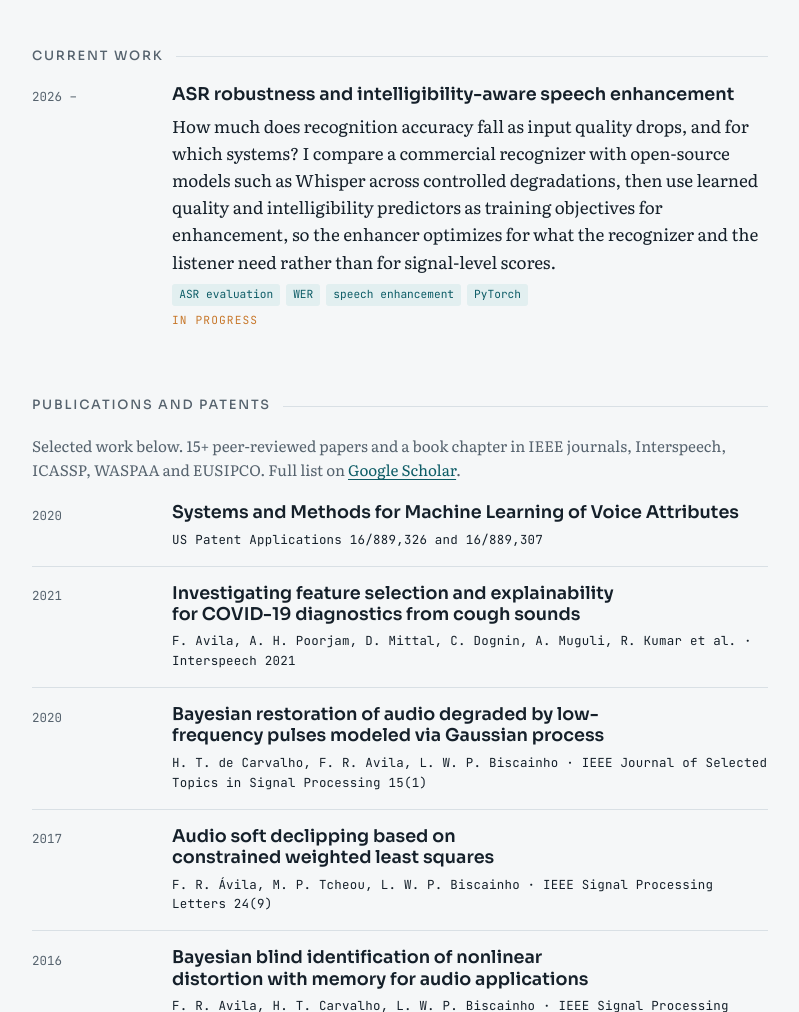
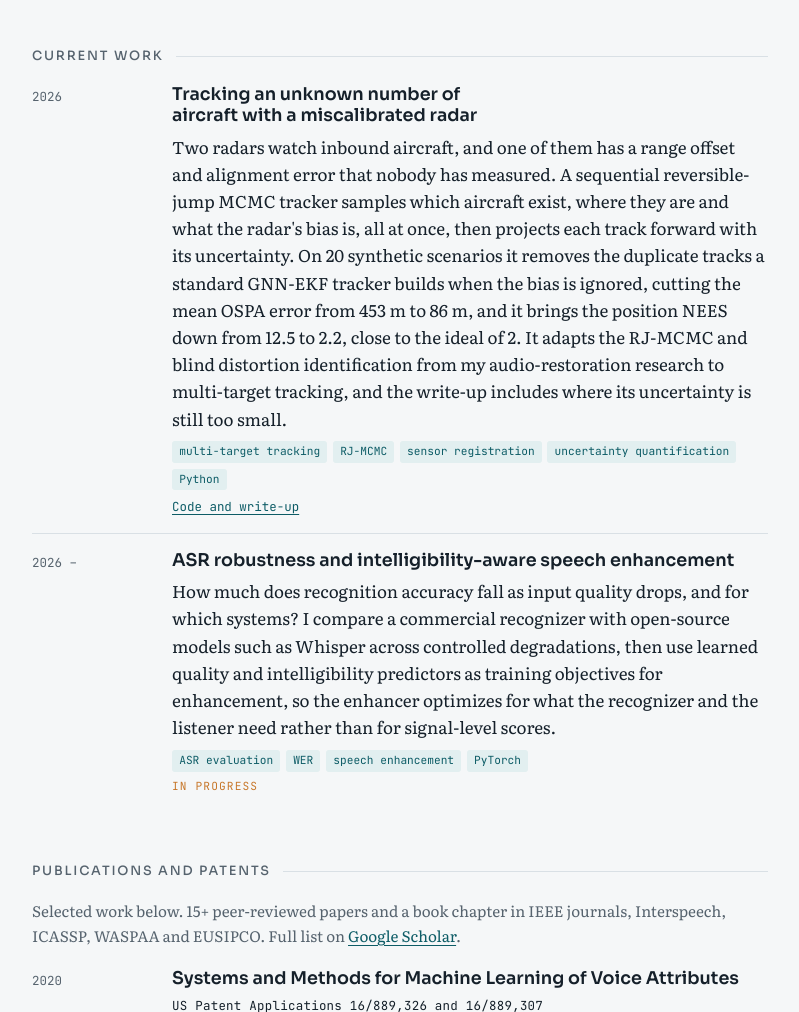
Before and after one commit to flaviorainhoavila/flaviorainhoavila.github.io, a plain HTML site: page index.html in a window 1280 px wide. Shown: the part 538-1550 px from the top of the page, without its empty margins (240-1039 px from the left). Drawn offline with Linux system fonts and the light colour scheme.

Commit message:
Add project entry for multi-target tracking research
Added a new work entry detailing a multi-target tracking project using RJ-MCMC and sensor registration techniques, including a link to the code and write-up.

```diff
--- a/index.html
+++ b/index.html
@@ -98,6 +98,15 @@ footer{color:var(--muted);border-top:1px solid var(--rule);padding-top:1.25rem}
 <section id="work" aria-labelledby="h-work">
   <h2 id="h-work">Current work</h2>
   <ul class="list">
+    <li class="item">
+      <span class="when">2026</span>
+      <div class="body">
+        <h3>Tracking an unknown number of aircraft with a miscalibrated radar</h3>
+        <p>Two radars watch inbound aircraft, and one of them has a range offset and alignment error that nobody has measured. A sequential reversible-jump MCMC tracker samples which aircraft exist, where they are and what the radar's bias is, all at once, then projects each track forward with its uncertainty. On 20 synthetic scenarios it removes the duplicate tracks a standard GNN-EKF tracker builds when the bias is ignored, cutting the mean OSPA error from 453 m to 86 m, and it brings the position NEES down from 12.5 to 2.2, close to the ideal of 2. It adapts the RJ-MCMC and blind distortion identification from my audio-restoration research to multi-target tracking, and the write-up includes where its uncertainty is still too small.</p>
+        <div class="tags"><span class="tag">multi-target tracking</span><span class="tag">RJ-MCMC</span><span class="tag">sensor registration</span><span class="tag">uncertainty quantification</span><span class="tag">Python</span></div>
+        <div class="rowlinks"><a href="https://github.com/flaviorainhoavila/rjmcmc-air-picture" target="_blank" rel="noopener">Code and write-up</a></div>
+      </div>
+    </li>
     <li class="item">
       <span class="when">2026 –</span>
       <div class="body">
```
